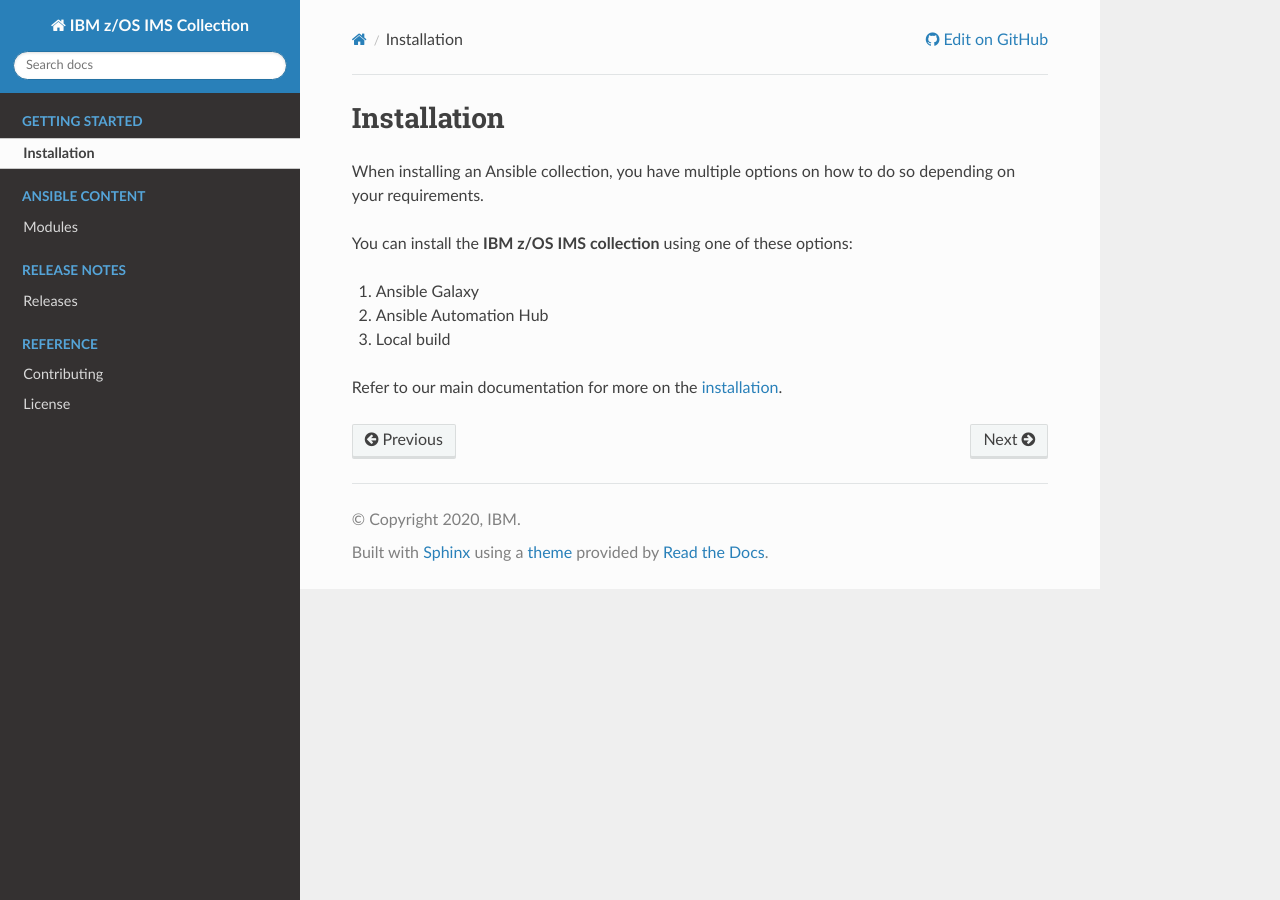
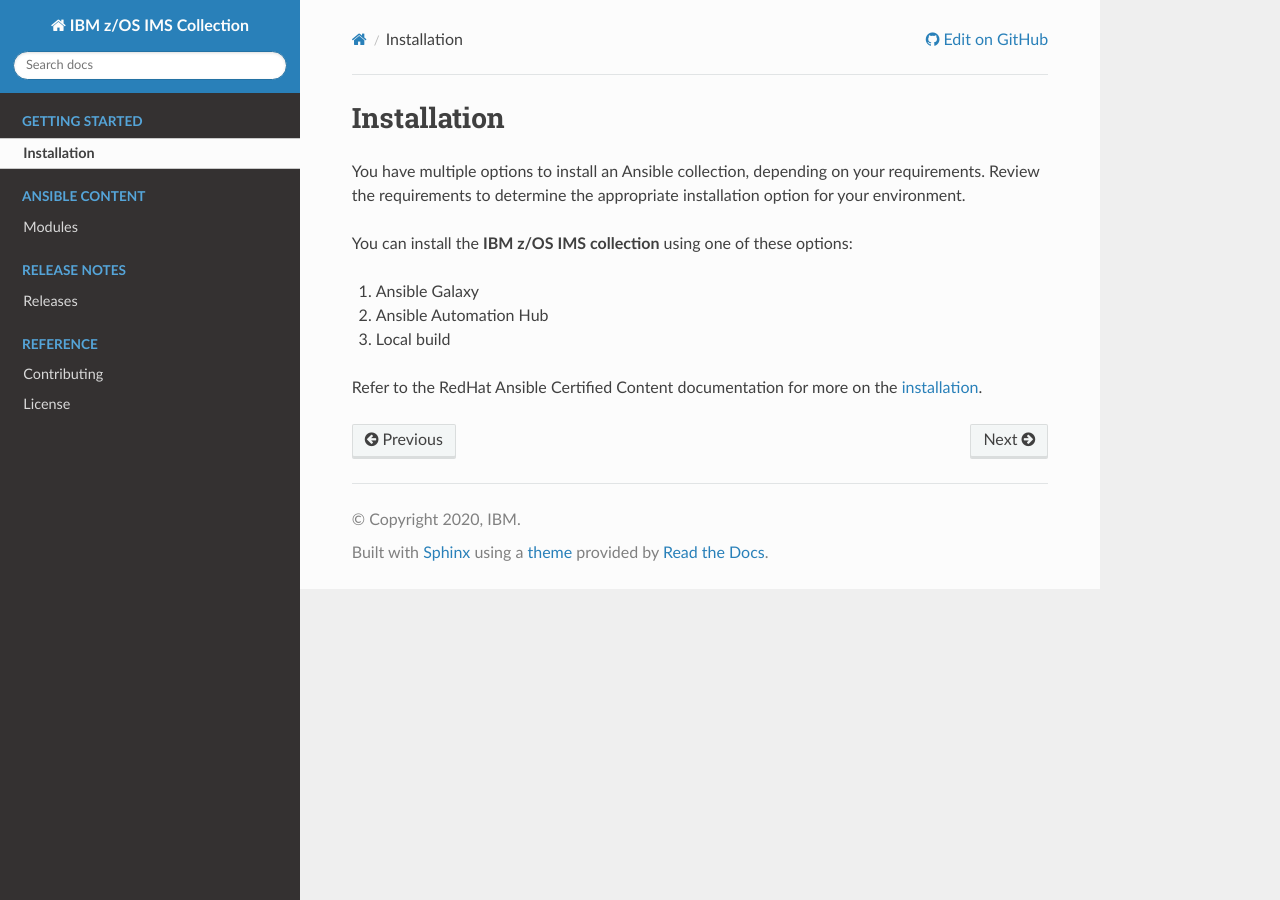
Before and after one commit to ansible-collections/ibm_zos_ims, a Sphinx documentation site: the page built from docs/source/installation.rst, in a window 1280 px wide. Built offline with Sphinx 7.4.7 and the Read the Docs theme 2.0.0, drawn with Linux system fonts in a browser that asks for light colours.

Commit message:
doc review of ims docs

```diff
--- a/docs/source/index.rst
+++ b/docs/source/index.rst
@@ -52,8 +52,8 @@
    :maxdepth: 1
    :caption: Getting Started
 
+   installation
    requirements
-   installation
    playbooks
 
 .. toctree::
--- a/docs/source/installation.rst
+++ b/docs/source/installation.rst
@@ -6,8 +6,9 @@
 Installation
 ============
 
-When installing an Ansible collection, you have multiple options on how to do so
-depending on your requirements.
+You have multiple options to install an Ansible collection, depending on your
+requirements. Review the requirements to determine the appropriate installation
+option for your environment.
 
 You can install the **IBM z/OS IMS collection** using one of these options:
 
@@ -15,7 +16,7 @@
 #. Ansible Automation Hub
 #. Local build
 
-Refer to our main documentation for more on the `installation`_.
+Refer to the RedHat Ansible Certified Content documentation for more on the `installation`_.
 
 .. _installation:
    https://ibm.github.io/z_ansible_collections_doc/installation/installation.html
--- a/docs/source/playbooks.rst
+++ b/docs/source/playbooks.rst
@@ -12,11 +12,11 @@
 .. _Ansible playbook:
    https://docs.ansible.com/ansible/latest/user_guide/playbooks_intro.html#playbooks-intro
 
-Sample playbooks are **included** in the **IBM z/OS IMS collection** that
-demonstrate how to use the collection content. You can find the samples on
+Sample playbooks that demonstrate how to use the collection content are **included**
+in the **IBM z/OS IMS collection**. You can find the samples on
 `Github`_ or in the collections playbooks directory included with the
 installation. For more information about the collections installation and
-hierarchy, refer to the main `installation`_ documentation.
+hierarchy, refer to the RedHat Ansible Certified Content `installation`_ documentation.
 
 .. _Github:
    https://github.com/ansible-collections/ibm_zos_ims/tree/master/playbooks
```
Also changed, not shown: docs/source/community_guides_docs/zos_ansible_module_testing.rst (+10 -9 lines), docs/source/requirements.rst (+6 -5 lines), docs/source/requirements_managed.rst (+11 -8 lines).
